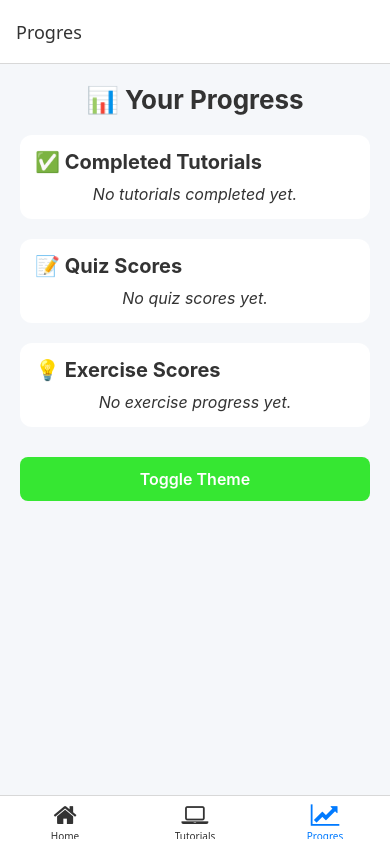
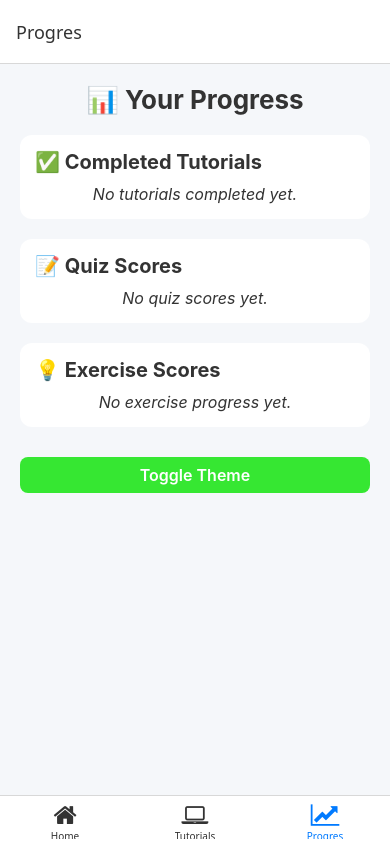
Before and after one commit to sarahajrizi/ProgrammingTutorialPlatform, a React Native app: screen /Progres in a window 390 px wide. Built offline with nearby package versions, Linux system fonts and the light colour scheme.

Commit message:
little changes

```diff
--- a/src/screens/ExerciseScreen.js
+++ b/src/screens/ExerciseScreen.js
@@ -205,7 +205,7 @@ const styles = StyleSheet.create({
   },
   themeButton: {
     backgroundColor: '#36E732',
-    padding: 12,
+    padding: 8,
     borderRadius: 8,
     alignItems: 'center',
     marginTop: 10,
--- a/src/screens/HomeScreen.js
+++ b/src/screens/HomeScreen.js
@@ -247,7 +247,7 @@ const styles = StyleSheet.create({
   },
   themeButton: {
     backgroundColor: '#36E732',
-    padding: 12,
+    padding: 4,
     borderRadius: 8,
     alignItems: 'center',
     marginTop: 10,
--- a/src/screens/ProgressScreen.js
+++ b/src/screens/ProgressScreen.js
@@ -103,7 +103,7 @@ const styles = StyleSheet.create({
     textAlign: 'center' },
   themeButton: {
     backgroundColor: '#36E732',
-    padding: 12,
+    padding: 8,
     borderRadius: 8,
     alignItems: 'center',
     marginTop: 10,
--- a/src/screens/QuizScreen.js
+++ b/src/screens/QuizScreen.js
@@ -178,7 +178,7 @@ const styles = StyleSheet.create({
   },
   themeButton: {
     backgroundColor: '#36E732',
-    padding: 12,
+    padding: 8,
     borderRadius: 8,
     alignItems: 'center',
     marginTop: 10,
--- a/src/screens/TutorialDetailScreen.js
+++ b/src/screens/TutorialDetailScreen.js
@@ -121,7 +121,7 @@ const styles = StyleSheet.create({
   },
   themeButton: {
     backgroundColor: '#36E732',
-    padding: 12,
+    padding: 8,
     borderRadius: 8,
     alignItems: 'center',
     marginTop: 10,
--- a/src/screens/TutorialsScreen.js
+++ b/src/screens/TutorialsScreen.js
@@ -82,7 +82,7 @@ const styles = StyleSheet.create({
   },
   themeButton: {
     backgroundColor: '#36E732',
-    padding: 12,
+    padding: 8,
     borderRadius: 8,
     alignItems: 'center',
     marginTop: 10,
--- a/src/screens/VideoListScreen.js
+++ b/src/screens/VideoListScreen.js
@@ -72,7 +72,7 @@ const styles = StyleSheet.create({
   },
   themeButton: {
     backgroundColor: '#36E732',
-    padding: 12,
+    padding: 8,
     borderRadius: 8,
     alignItems: 'center',
     marginTop: 10,
```
